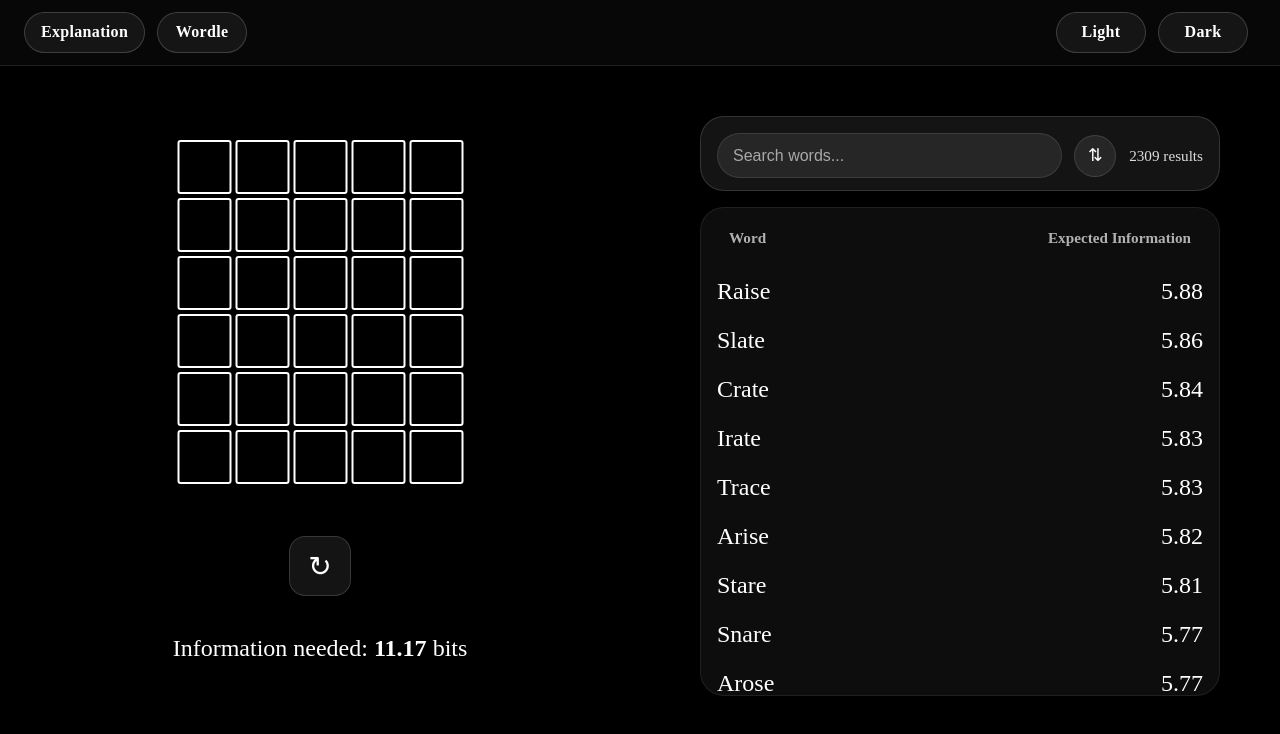
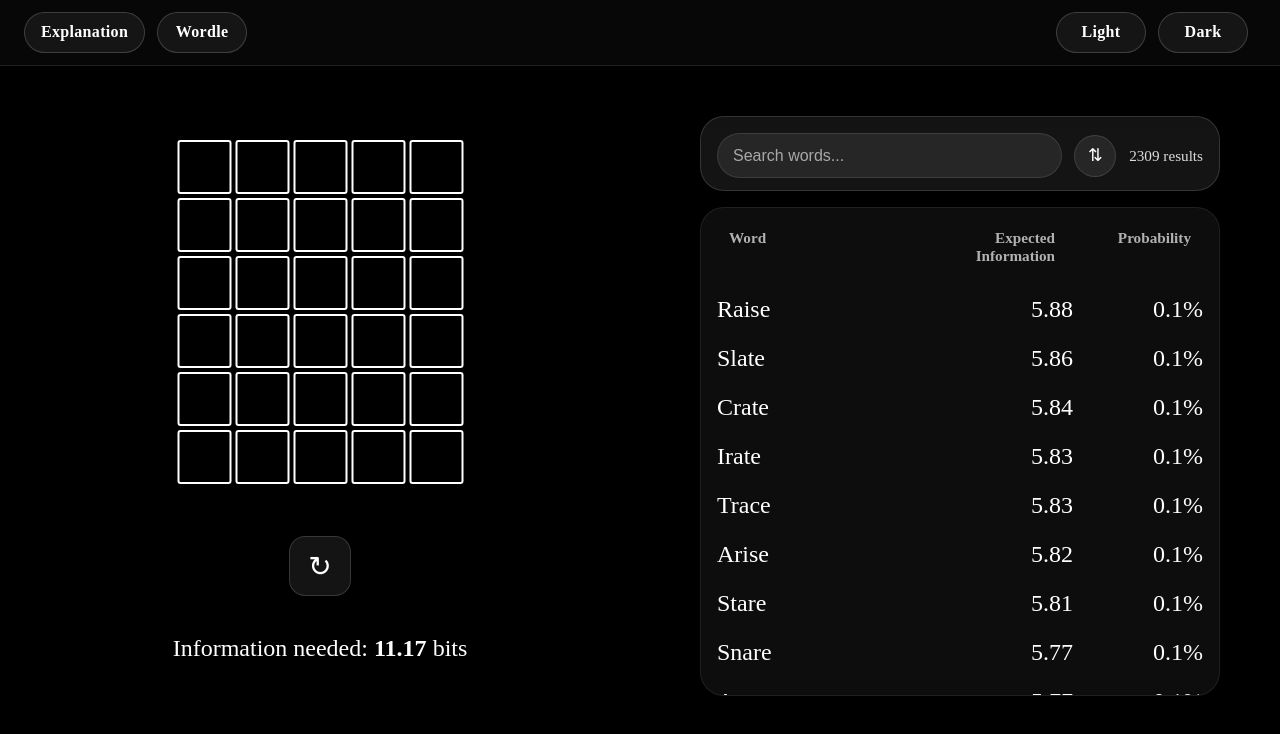
Before and after one commit to mapledevstack/wordle-visualizer, a React (Vite) app: page / in a window 1280 px wide. Both pictures are taken after a click on the button "Wordle". Shown: the top 734 px of the page. Built offline with nearby package versions, Linux system fonts and the light colour scheme.

Commit message:
Added Probability row in Wordle visualizer

```diff
--- a/src/components/Visualizer.jsx
+++ b/src/components/Visualizer.jsx
@@ -15,6 +15,14 @@ function Visualizer({ expectedInfo }) {
     : sortedInfo.filter(([word]) =>
         word.toLowerCase().includes(normalizedQuery)
       );
+
+  const totalInfo = filteredInfo.reduce(
+    (sum, [, info]) => sum + info,
+    0
+  );
+
+  const formatProbability = (value) =>
+    `${Number((value * 100).toFixed(1))}%`;
 
   return (
     <div className="visualizer">
@@ -58,9 +66,19 @@ function Visualizer({ expectedInfo }) {
             <div className="visualizerHeadingInfo">
               Expected Information
             </div>
+
+            <div className="visualizerHeadingProbability">
+              Probability
+            </div>
           </div>
 
-          {filteredInfo.map(([word, info], index) => (
+          {filteredInfo.map(([word, info], index) => {
+            const probability =
+              totalInfo === 0
+                ? 1 / filteredInfo.length
+                : info / totalInfo;
+
+            return (
               <div key={index} className="wordsAndNums">
                 <div className="words">
                   {word[0].toUpperCase() + word.slice(1)}
@@ -69,8 +87,13 @@ function Visualizer({ expectedInfo }) {
                 <div className="nums">
                   {info.toFixed(2)}
                 </div>
+
+                <div className="probability">
+                  {formatProbability(probability)}
                 </div>
-          ))}
+              </div>
+            );
+          })}
         </div>
       )}
     </div>
--- a/src/styles/Wordle.css
+++ b/src/styles/Wordle.css
@@ -116,10 +116,14 @@
 .words {
   color: white;
   margin-top: 10px;
+  flex: 1;
 }
 
-.nums {
+.nums,
+.probability {
   margin-top: 10px;
+  width: 120px;
+  text-align: right;
 }
 
 .visualizer {
@@ -209,8 +213,9 @@
   flex: 1;
 }
 
-.visualizerHeadingInfo {
-  width: 160px;
+.visualizerHeadingInfo,
+.visualizerHeadingProbability {
+  width: 120px;
   text-align: right;
 }
 
```
Lines whose indentation alone changed are shown as unchanged.
